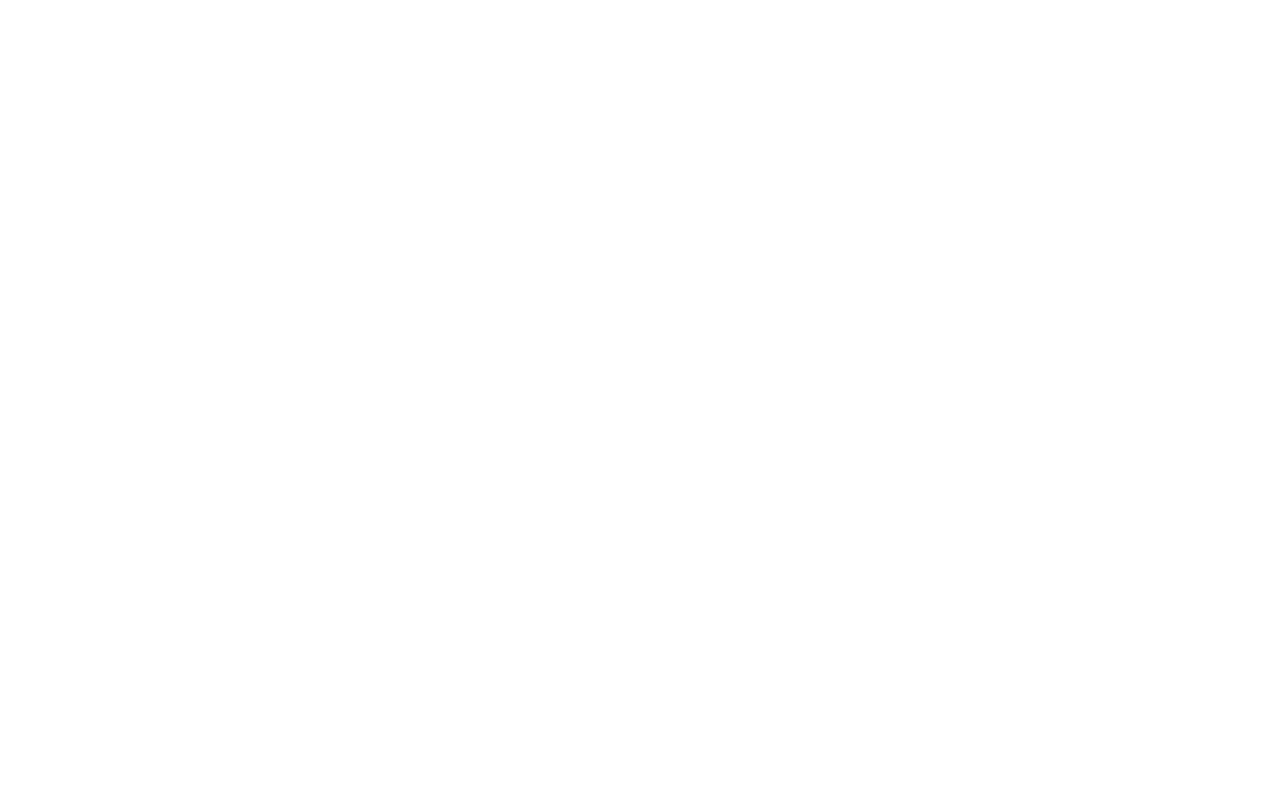
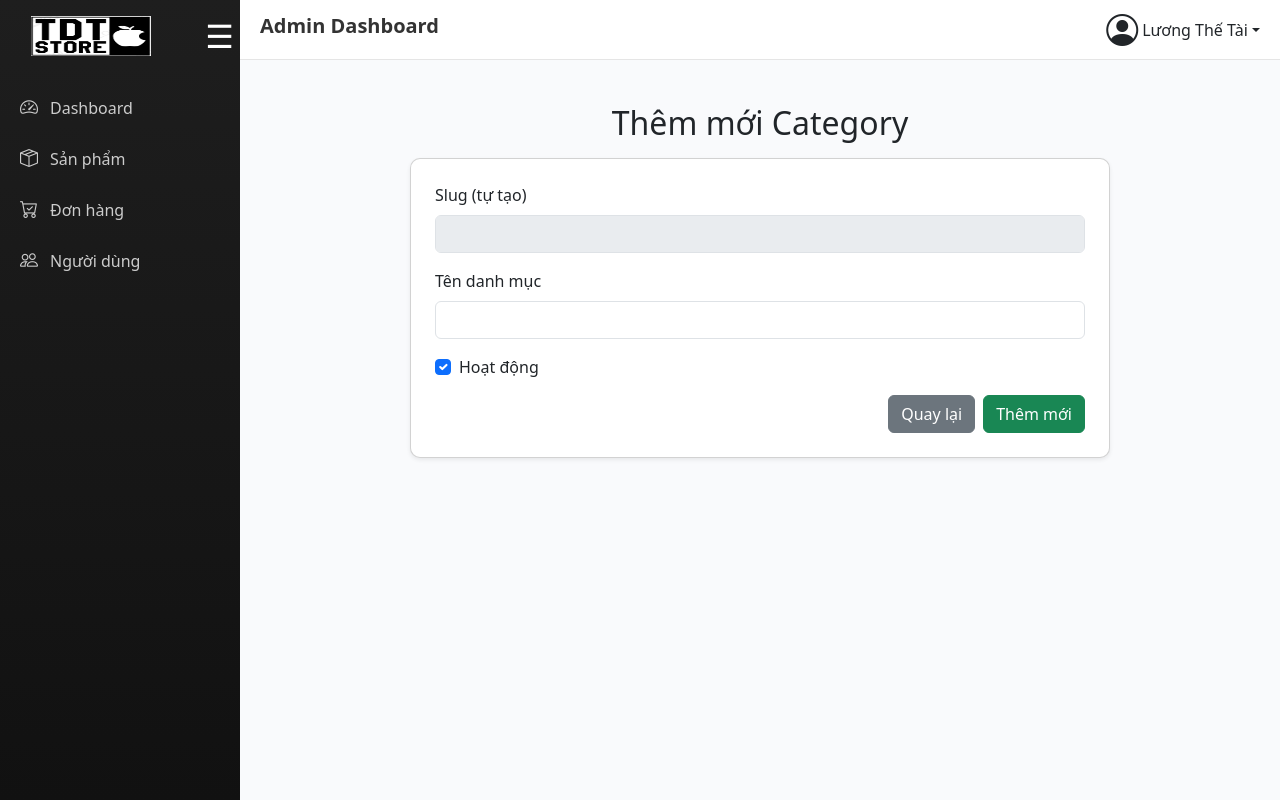
Before and after one commit to TaFi2411/FE_DuAnTotNghiep, a Vue app: page /admin/categories/add in a window 1280 px wide. Before the commit this address had no page. Built offline with nearby package versions, Linux system fonts and the light colour scheme.

Commit message:
'CRUDcuaCategory'

```diff
--- a/src/router/index.js
+++ b/src/router/index.js
@@ -18,8 +18,9 @@ import Checkout from '@/views/client/Checkout.vue';
 //admin
 import Dashboard from '@/views/admin/Dashboard.vue';
 import Auth from '@/views/admin/Auth.vue';
+import CategoryAdd from '@/views/admin/CategoryAdd.vue';
+import CategoryList from '@/views/admin/CategoryList.vue';
 import Product from '@/views/products/Product.vue';
-import Category from '@/views/products/Category.vue';
 import ValueAttribute from '@/views/products/ValueAttribute.vue';
 import OptionAttribute from '@/views/products/OptionAttribute.vue';
 
@@ -50,7 +51,7 @@ const clientRouter =[
   },
   { path: '/checkout',
     component: Checkout
-  },
+  }
 
 
 ];
@@ -66,13 +67,19 @@ const adminRouter =[
     component: Product
   },
    { path: '/admin/category',
-    component: Category
+    component: CategoryList
   },
    { path: '/admin/value-attribute',
     component: ValueAttribute
   },
    { path: '/admin/option-attribute',
     component: OptionAttribute
+  },
+  { path: "/admin/categories/add",
+    component: CategoryAdd
+  },
+  { path: "/admin/categories/edit/:id"
+    , component: CategoryAdd
   },
 
 ];
--- /dev/null
+++ b/src/views/admin/CategoryAdd.vue
@@ -0,0 +1,141 @@
+<template>
+  <div class="container mt-4">
+    <h2 class="mb-3 text-center">
+      {{ isEdit ? 'Cập nhật Category' : 'Thêm mới Category' }}
+    </h2>
+
+    <div class="card shadow-sm p-4">
+      <form @submit.prevent="saveCategory">
+        <!-- Slug (disabled) -->
+        <div class="mb-3">
+          <label class="form-label">Slug (tự tạo)</label>
+          <input v-model="form.slug" type="text" class="form-control" disabled />
+        </div>
+
+        <!-- Name -->
+        <div class="mb-3">
+          <label class="form-label">Tên danh mục</label>
+          <input
+            v-model="form.name"
+            type="text"
+            class="form-control"
+            required
+            @input="onNameInput"
+          />
+        </div>
+
+        <!-- Status -->
+        <div class="form-check mb-3">
+          <input v-model="form.status" type="checkbox" class="form-check-input" id="status" />
+          <label class="form-check-label" for="status">Hoạt động</label>
+        </div>
+
+        <div class="d-flex justify-content-end">
+          <button type="button" class="btn btn-secondary me-2" @click="goBack">Quay lại</button>
+          <button type="submit" class="btn btn-success">{{ isEdit ? 'Cập nhật' : 'Thêm mới' }}</button>
+        </div>
+      </form>
+    </div>
+  </div>
+</template>
+
+<script setup>
+import { ref, onMounted, computed } from 'vue';
+import { useRoute, useRouter } from 'vue-router';
+import axios from '@/axios';
+
+const route = useRoute();
+const router = useRouter();
+
+const form = ref({ id: null, slug: '', name: '', status: true });
+const isEdit = computed(() => !!route.params.id);
+
+// helper tạo slug
+function toSlug(str) {
+  return (str || '')
+    .toLowerCase()
+    .normalize('NFD')
+    .replace(/[\u0300-\u036f]/g, '')
+    .replace(/đ/g, 'd')
+    .replace(/[^a-z0-9\s-]/g, '')
+    .trim()
+    .replace(/\s+/g, '-');
+}
+
+const loadCategory = async (id) => {
+  try {
+    const res = await axios.get(`/api/category/${id}`);
+    // nếu backend không trả id, gán id thủ công
+    form.value = { ...res.data, id: res.data.id ?? id };
+  } catch (err) {
+    console.error('Không tải được danh mục:', err);
+    alert('Không tìm thấy danh mục, quay về danh sách.');
+    router.push('/admin/category');
+  }
+};
+
+onMounted(() => {
+  if (isEdit.value) {
+    loadCategory(route.params.id);
+  } else {
+    // khởi tạo form rỗng
+    form.value = { id: null, slug: '', name: '', status: true };
+  }
+});
+
+// khi gõ name thì tự động sinh slug
+const onNameInput = () => {
+  form.value.slug = toSlug(form.value.name);
+};
+
+// Kiểm tra slug trùng (nếu backend có endpoint)
+const checkSlugExists = async (slug) => {
+  try {
+    const res = await axios.get(`/api/category/check-slug/${slug}`);
+    // mong backend trả { exists: true/false }
+    return res.data?.exists === true;
+  } catch {
+    // nếu lỗi, không block (backend có thể không có endpoint)
+    return false;
+  }
+};
+
+const saveCategory = async () => {
+  try {
+    // nếu thêm mới thì check trùng slug
+    if (!isEdit.value) {
+      const exists = await checkSlugExists(form.value.slug);
+      if (exists) {
+        alert('Slug đã tồn tại — đổi tên khác hoặc thêm số ở cuối.');
+        return;
+      }
+    }
+
+    if (isEdit.value) {
+      await axios.put(`/api/category/${form.value.id}`, {
+        slug: form.value.slug,
+        name: form.value.name,
+        status: form.value.status,
+      });
+      alert('Cập nhật thành công!');
+    } else {
+      await axios.post('/api/category', {
+        slug: form.value.slug,
+        name: form.value.name,
+        status: form.value.status,
+      });
+      alert('Thêm mới thành công!');
+    }
+    router.push('/admin/category');
+  } catch (err) {
+    console.error('Lỗi khi lưu category:', err);
+    alert('Lưu thất bại, xem console để biết chi tiết.');
+  }
+};
+
+const goBack = () => router.push('/admin/category');
+</script>
+
+<style scoped>
+.card { border-radius: 10px; max-width: 700px; margin: 0 auto; }
+</style>
--- /dev/null
+++ b/src/views/admin/CategoryList.vue
@@ -0,0 +1,171 @@
+<template>
+  <div class="container mt-4">
+    <h2 class="mb-3 text-center">Quản lý Category</h2>
+
+    <!-- 🔍 Tìm kiếm + Lọc trạng thái + Nút thêm -->
+    <div class="d-flex justify-content-between mb-3 align-items-center gap-2">
+      <div class="d-flex gap-2 w-75">
+        <input
+          v-model="name"
+          @input="fetchCategories"
+          type="text"
+          class="form-control"
+          placeholder="Tìm theo tên..."
+        />
+        <input
+          v-model="slug"
+          @input="fetchCategories"
+          type="text"
+          class="form-control"
+          placeholder="Tìm theo slug..."
+        />
+        <select v-model="status" @change="fetchCategories" class="form-select w-auto">
+          <option value="">Tất cả</option>
+          <option value="true">Hoạt động</option>
+          <option value="false">Ẩn</option>
+        </select>
+      </div>
+
+      <button class="btn btn-primary" @click="goAdd">+ Thêm Category</button>
+    </div>
+
+    <!-- 🧱 Bảng danh mục -->
+    <table class="table table-bordered table-hover">
+      <thead class="table-light">
+        <tr>
+          <th>ID</th>
+          <th>Slug</th>
+          <th>Tên</th>
+          <th>Trạng thái</th>
+          <th class="text-center">Hành động</th>
+        </tr>
+      </thead>
+      <tbody>
+        <tr v-for="cat in categories" :key="cat.id">
+          <td>{{ cat.id }}</td>
+          <td>{{ cat.slug }}</td>
+          <td>{{ cat.name }}</td>
+          <td>
+            <span class="badge" :class="cat.status ? 'bg-success' : 'bg-secondary'">
+              {{ cat.status ? 'Hoạt động' : 'Ẩn' }}
+            </span>
+          </td>
+          <td class="text-center">
+            <button class="btn btn-sm btn-warning me-2" @click="goEdit(cat.id)">
+              Sửa
+            </button>
+            <button class="btn btn-sm btn-danger" @click="confirmDelete(cat.id)">
+              Xóa
+            </button>
+          </td>
+        </tr>
+      </tbody>
+    </table>
+
+    <!-- Khi không có dữ liệu -->
+    <div v-if="categories.length === 0" class="text-center text-muted mt-3">
+      Không có danh mục nào.
+    </div>
+
+    <!-- 📄 Phân trang -->
+    <div
+      v-if="totalPages > 1"
+      class="d-flex justify-content-between align-items-center mt-3"
+    >
+      <div>Trang {{ currentPage + 1 }} / {{ totalPages }}</div>
+      <div>
+        <button
+          class="btn btn-outline-primary me-2"
+          :disabled="currentPage === 0"
+          @click="changePage(currentPage - 1)"
+        >
+          &laquo; Trước
+        </button>
+        <button
+          class="btn btn-outline-primary"
+          :disabled="currentPage >= totalPages - 1"
+          @click="changePage(currentPage + 1)"
+        >
+          Sau &raquo;
+        </button>
+      </div>
+    </div>
+  </div>
+</template>
+
+<script setup>
+import { ref, onMounted } from 'vue'
+import { useRouter } from 'vue-router'
+import axios from '@/axios'
+
+const router = useRouter()
+const categories = ref([])
+
+// 🔍 Bộ lọc
+const name = ref('')
+const slug = ref('')
+const status = ref('')
+
+// 📄 Phân trang
+const currentPage = ref(0)
+const totalPages = ref(1)
+const totalItems = ref(0)
+const pageSize = 5
+
+// 🚀 Lấy danh sách category có phân trang + tìm kiếm
+const fetchCategories = async (page = currentPage.value) => {
+  try {
+    const res = await axios.get('/api/category', {
+      params: {
+        name: name.value,
+        slug: slug.value,
+        status: status.value !== '' ? status.value : null,
+        page,
+        size: pageSize
+      }
+    })
+
+    categories.value = res.data.data || res.data.content || []
+    totalPages.value = res.data.totalPages || 1
+    totalItems.value = res.data.totalItems || categories.value.length
+    currentPage.value = res.data.currentPage || 0
+  } catch (err) {
+    console.error('❌ Lỗi khi tải danh mục:', err)
+  }
+}
+
+// 👉 Đổi trang
+const changePage = (page) => {
+  if (page >= 0 && page < totalPages.value) {
+    currentPage.value = page
+    fetchCategories(page)
+  }
+}
+
+// ➕ Thêm, ✏️ Sửa, ❌ Xóa
+const goAdd = () => router.push('/admin/categories/add')
+const goEdit = (id) => router.push(`/admin/categories/edit/${id}`)
+
+const confirmDelete = async (id) => {
+  if (!confirm('Bạn có chắc muốn xóa danh mục này không?')) return
+  try {
+    await axios.delete(`/api/category/${id}`)
+    await fetchCategories(currentPage.value)
+    alert('✅ Xóa thành công!')
+  } catch (err) {
+    console.error('❌ Lỗi khi xóa:', err)
+    alert('Xóa thất bại, xem console để biết thêm chi tiết.')
+  }
+}
+
+onMounted(fetchCategories)
+</script>
+
+<style scoped>
+.card {
+  border-radius: 10px;
+}
+.pagination .page-link {
+  cursor: pointer;
+}
+</style>
--- a/src/views/products/Category.vue
+++ /dev/null
@@ -1,13 +0,0 @@
-<template>
-    <div>
-rư
-    </div>
-</template>
-
-<script setup>
-
-</script>
-
-<style  scoped>
-
-</style>
```
